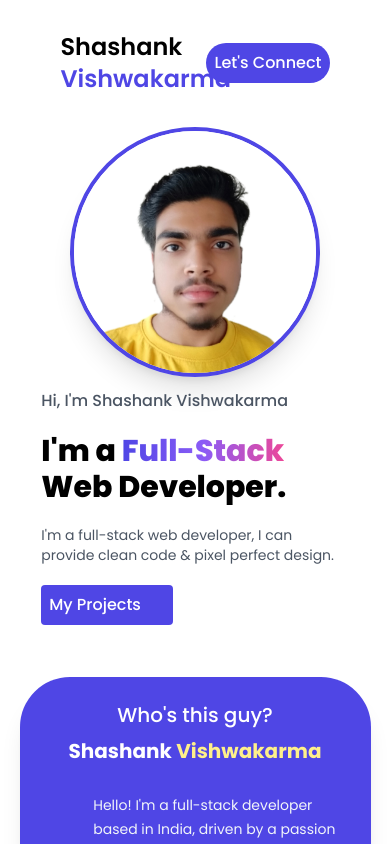
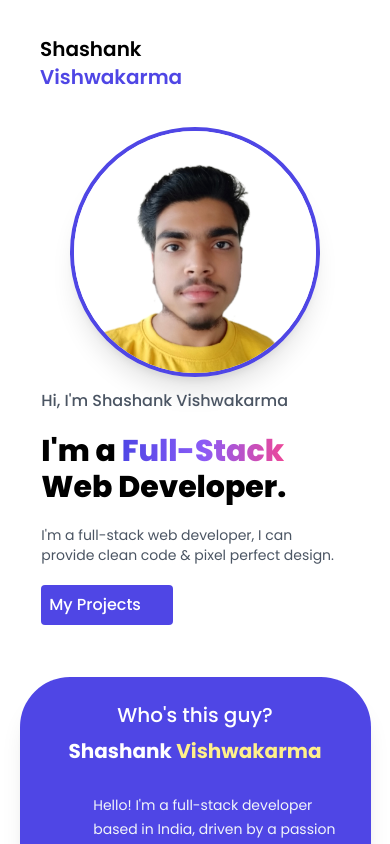
Before and after one commit to shashankvish0010/portfolio, a React (Vite) app in the folder portfolio/: page / in a window 390 px wide. Shown: the top 844 px of the page. Built offline with nearby package versions, Linux system fonts and the light colour scheme; some icons are missing.

Commit message:
Responsive from mobile devices

```diff
--- a/portfolio/src/components/Header.tsx
+++ b/portfolio/src/components/Header.tsx
@@ -1,29 +1,61 @@
-import React from 'react'
+import React, { useState } from 'react'
+import { Icon } from '@iconify-icon/react/dist/iconify.mjs';
+import {motion} from 'framer-motion'
 
 const Header: React.FC = () => {
+  const [open, setOpen] = useState<boolean>(false)
   const scrollToSection = (sectionId: string) => {
-    if(sectionId){
+    if (sectionId) {
       const section = document.getElementById(sectionId);
-      if(section){
-        section.scrollIntoView({behavior: 'smooth'})
+      if (section) {
+        section.scrollIntoView({ behavior: 'smooth' })
       }
     }
   }
   return (
-    <div className='h-[15vh] w-screen p-3 flex flex-row justify-evenly items-center'>
-      <div className='text-2xl logo h-max w-[25vw]'>
-        <h1>Shashank <span className='text-indigo-600'>Vishwakarma</span></h1>
+    <>
+      <div className='relative h-[15vh] w-screen p-3 flex flex-row md:justify-evenly justify-between px-10 items-center'>
+        <div className='md:text-2xl text-xl logo h-max w-[25vw]'>
+          <h1>Shashank <span className='text-indigo-600'>Vishwakarma</span></h1>
+        </div>
+        <ul className='h-max uppercase w-[30vw] header_list hidden md:flex flex-row justify-around items-center text-sm'>
+          <li onClick={() => scrollToSection('home')} className='hover:text-indigo-600 hover:-translate-y-1 transition cursor-pointer'>Home</li>
+          <li onClick={() => scrollToSection('about')} className='hover:text-indigo-600 hover:-translate-y-1 transition cursor-pointer'>About Me</li>
+          <li onClick={() => scrollToSection('skills')} className='hover:text-indigo-600 hover:-translate-y-1 transition cursor-pointer'>Skills</li>
+          <li onClick={() => scrollToSection('projects')} className='hover:text-indigo-600 hover:-translate-y-1 transition cursor-pointer'>Projects</li>
+        </ul>
+        <div className='md:block hidden h-max w-max'>
+          <button onClick={() => scrollToSection('connect')} className='header_list bg-indigo-600 text-white p-2 rounded-full'>Let's Connect</button>
+        </div>
+
+        {
+          open == true ?
+            <motion.div initial={{opacity:0}} animate={{opacity:1,rotate:90}} transition={{behaviour: "smooth"}}
+            onClick={() => setOpen(!open)} className='md:hidden block h-max w-max'>
+              <Icon icon="oui:cross" height={'2rem'} color='indigo' />
+            </motion.div>
+            :
+            <motion.div initial={{opacity:0}} animate={{opacity:1}} transition={{behaviour: "smooth"}}
+            onClick={() => setOpen(!open)} className='md:hidden block h-max w-max'>
+              <Icon icon="quill:hamburger" height={'2rem'} color='indigo' />
+            </motion.div>
+        }
+
       </div>
-      <ul className='h-max uppercase w-[30vw] header_list hidden md:flex flex-row justify-around items-center text-sm'>
-        <li onClick={()=>scrollToSection('home')} className='hover:text-indigo-600 hover:-translate-y-1 transition cursor-pointer'>Home</li>
-        <li onClick={()=>scrollToSection('about')} className='hover:text-indigo-600 hover:-translate-y-1 transition cursor-pointer'>About Me</li>
-        <li onClick={()=>scrollToSection('skills')} className='hover:text-indigo-600 hover:-translate-y-1 transition cursor-pointer'>Skills</li>
-        <li onClick={()=>scrollToSection('projects')}  className='hover:text-indigo-600 hover:-translate-y-1 transition cursor-pointer'>Projects</li>
-      </ul>
-      <div className='h-max w-max'>
-        <button onClick={()=>scrollToSection('connect')} className='header_list bg-indigo-600 text-white p-2 rounded-full'>Let's Connect</button>
-      </div>
-    </div>
+      {
+        open == true ?
+        <motion.div initial={{opacity:0}} animate={{opacity:1}} transition={{behaviour: "smooth"}}
+        className='absolute md:hidden block h-max w-screen bg-indigo-600 items-center p-3'>
+        <ul className='h-[25vh] text-white uppercase header_list md:hidden flex flex-col justify-around text-sm'>
+          <li onClick={() => scrollToSection('home')} className='cursor-pointer'>Home</li>
+          <li onClick={() => scrollToSection('about')} className='cursor-pointer'>About Me</li>
+          <li onClick={() => scrollToSection('skills')} className='cursor-pointer'>Skills</li>
+          <li onClick={() => scrollToSection('projects')} className='cursor-pointer'>Projects</li>
+        </ul>
+      </motion.div>
+      : null
+      }
+    </>
   )
 }
 
```
